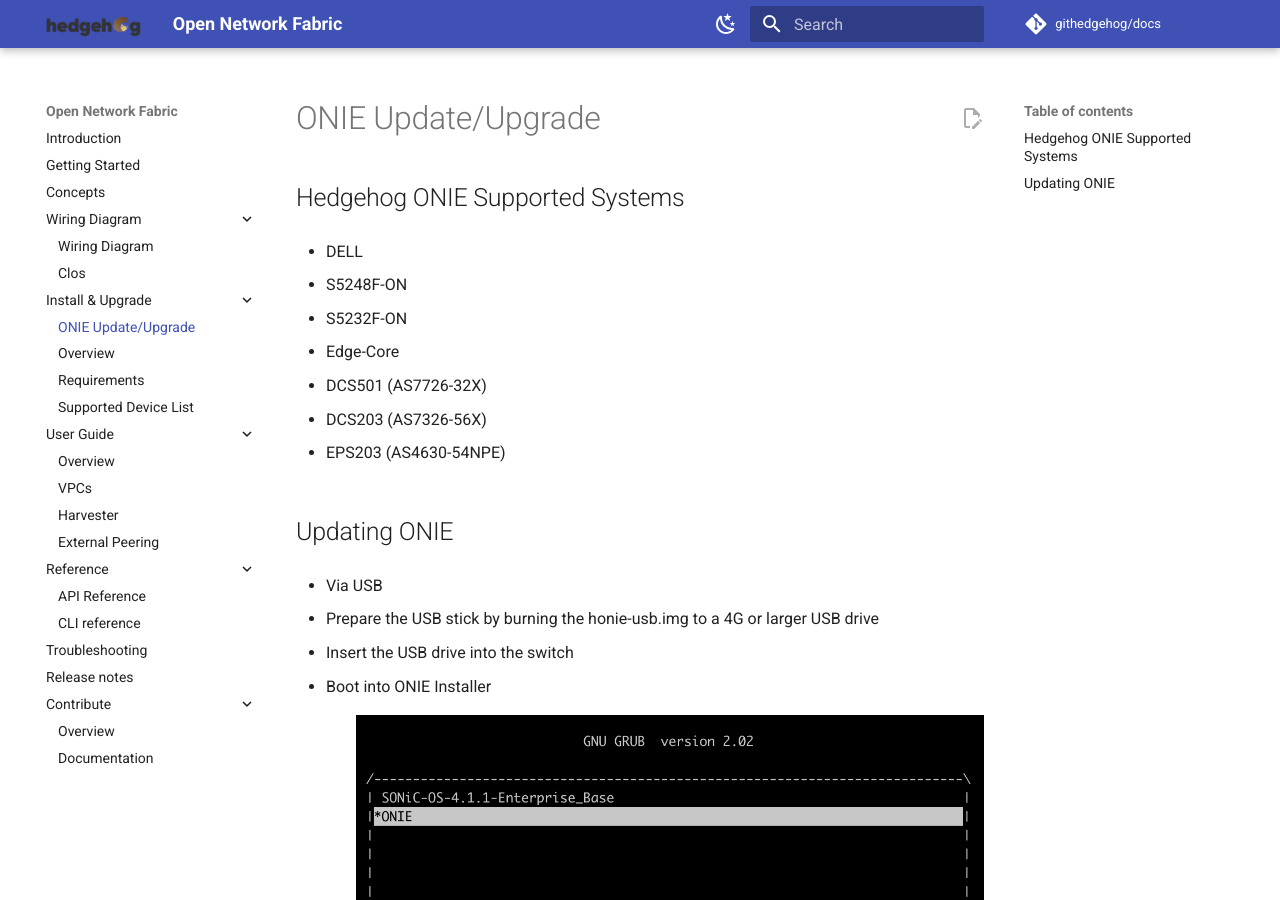
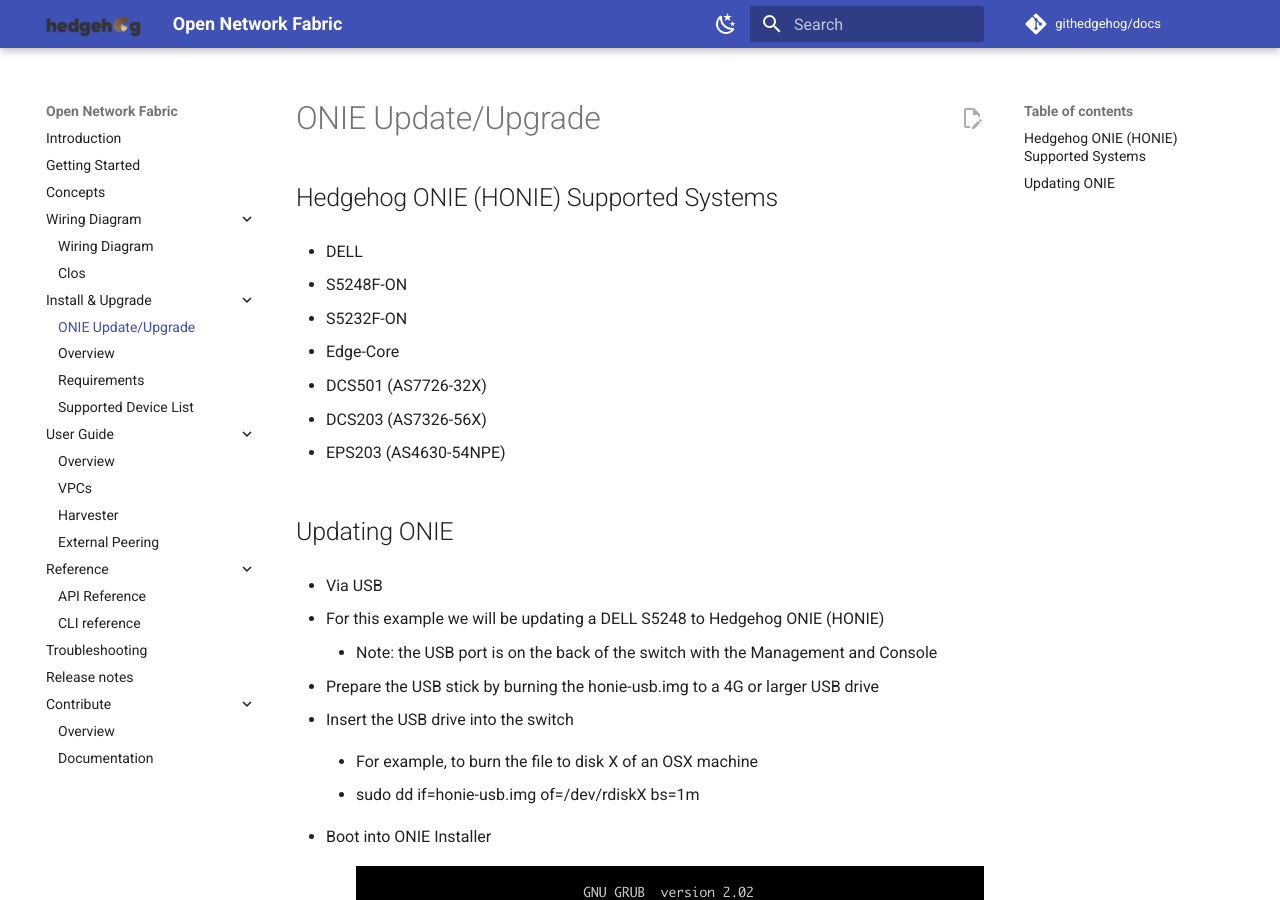
Before and after one commit to githedgehog/docs, an MkDocs documentation site: the page built from docs/install-upgrade/onie-update.md, in a window 1280 px wide and 900 px high. Built offline with MkDocs 1.6.1 and Material for MkDocs 9.7.7, drawn with Linux system fonts in a browser that asks for light colours; comment, search, counter and statistics services are not loaded; the version menu is left out; some of the changed text lies outside the part shown.

Commit message:
Update images and add better directions
Signed-off-by: Steven <Noble>

```diff
--- a/docs/install-upgrade/onie-update.md
+++ b/docs/install-upgrade/onie-update.md
@@ -1,6 +1,6 @@
 # ONIE Update/Upgrade
 
-## Hedgehog ONIE Supported Systems
+## Hedgehog ONIE (HONIE) Supported Systems
 
 * DELL
 
@@ -20,15 +20,23 @@
 
 * Via USB
 
+  * For this example we will be updating a DELL S5248 to Hedgehog ONIE (HONIE)
+
+    * Note: the USB port is on the back of the switch with the Management and Console
+
   * Prepare the USB stick by burning the honie-usb.img to a 4G or larger USB drive
 
   * Insert the USB drive into the switch
+
+    * For example, to burn the file to disk X of an OSX machine
+
+      * sudo dd if=honie-usb.img of=/dev/rdiskX bs=1m
 
   * Boot into ONIE Installer
 
     * ![](../assets/grub-onie.png)
 
-    * ![](../assets/grub-onie.png)
+    * ![](../assets/onie-install.png)
 
     *
 
@@ -38,7 +46,7 @@
 
       Platform  : x86_64-dellemc_s5200_c3538-r0
 
-      <mark>Version   : 3.40.1.1-7</mark>
+      <mark>Version   : 3.40.1.1-7</mark> <- Non HONIE version
 
       Build Date: 2020-03-24T20:44-07:00
 
@@ -108,7 +116,7 @@
 
       Preparing image archive ... OK.
 
-      <mark>ONIE: Version       : 3.40.1.1-8</mark>
+      <mark>ONIE: Version       : 3.40.1.1-8</mark> <- HONIE Version
 
       ONIE: Architecture  : x86_64
 
```
